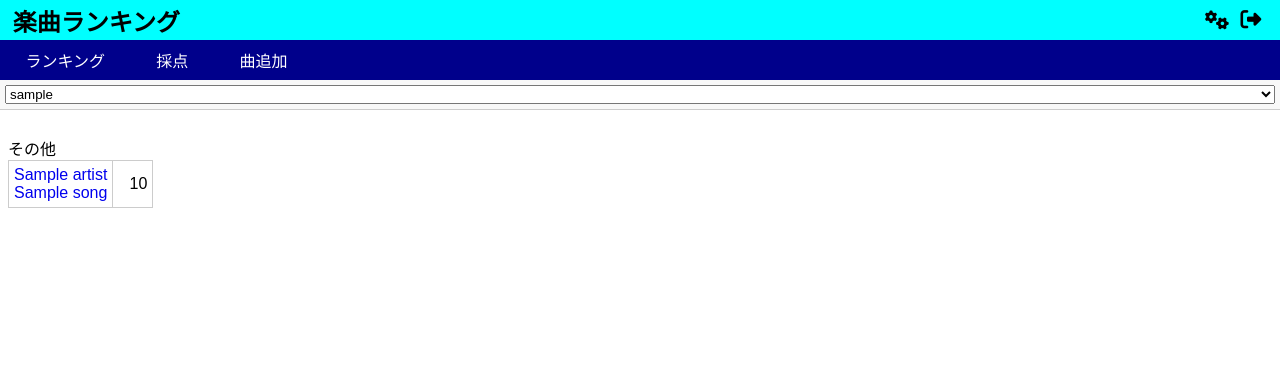
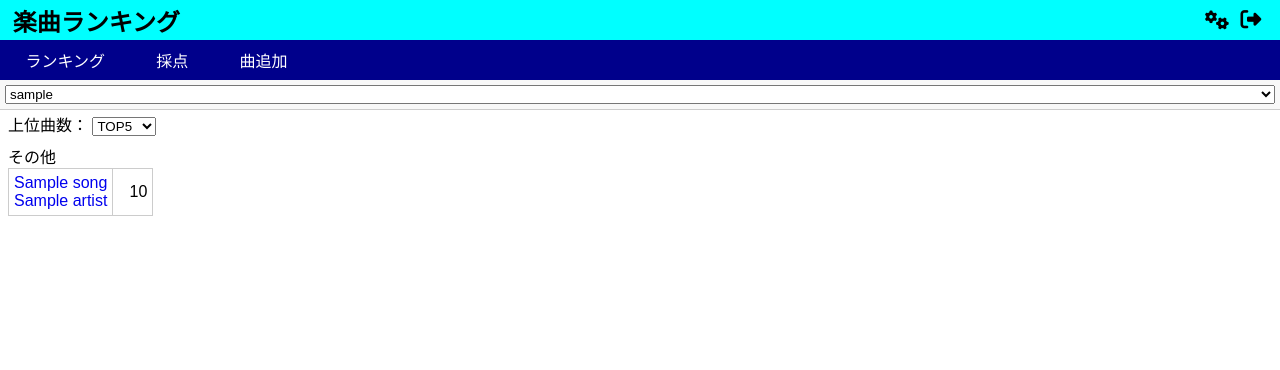
Before and after one commit to sugar191/music, a Django app: page /ranking/ in a window 1280 px wide. Shown: the top 370 px of the page. Run offline with Django 5.2, Linux system fonts and the light colour scheme; a user stored in the database is signed in; tables that the repository leaves empty hold one stand-in row (values such as "Sample post"); parts of the project's set-up code (start-up, migrations or seed data) failed here and were passed over.

Commit message:
表示系変更

```diff
--- a/songs/templates/songs/artist_ranking.html
+++ b/songs/templates/songs/artist_ranking.html
@@ -15,6 +15,14 @@
             </select>
         </form>
     </div>
+    <form method="get" style="margin-top: 3vh">
+        <label for="top_n">上位曲数：</label>
+        <select name="top_n" id="top_n" onchange="this.form.submit()">
+            {% for n in ranking_options %}
+                <option value="{{ n }}" {% if top_n == n %}selected{% endif %}>TOP{{ n }}</option>
+            {% endfor %}
+        </select>
+    </form>
     <div class="artist-grid">
         {% for entry in main_artists %}
         <div class="artist-card">
@@ -46,8 +54,8 @@
                 {% for song in others_songs %}
                 <tr>
                     <td>
+                        <div><a href="https://www.youtube.com/results?search_query={{ song.artist.name|urlencode }}+{{ song.title|urlencode }}" target="_blank" rel="noopener noreferrer">{{ song.title }}</a></div>
                         <div><a href="{% url 'song_list' %}?q={{ song.artist.name }}">{{ song.artist.name }}</a></div>
-                        <div><a href="https://www.youtube.com/results?search_query={{ song.artist.name|urlencode }}+{{ song.title|urlencode }}" target="_blank" rel="noopener noreferrer">{{ song.title }}</a></div>
                     </td>
                     <td class="score-cell">{{ song.user_score }}</td>
                 </tr>
--- a/songs/templates/songs/song_list.html
+++ b/songs/templates/songs/song_list.html
@@ -19,8 +19,8 @@
                 {% for song in page_obj %}
                     <tr>
                         <td>
+                            <div><a href="https://www.youtube.com/results?search_query={{ song.artist.name|urlencode }}+{{ song.title|urlencode }}" target="_blank" rel="noopener noreferrer">{{ song.title }}</a></div>
                             <div><a href="{% url 'song_list' %}?q={{ song.artist.name }}">{{ song.artist.name }}</a></div>
-                            <div><a href="https://www.youtube.com/results?search_query={{ song.artist.name|urlencode }}+{{ song.title|urlencode }}" target="_blank" rel="noopener noreferrer">{{ song.title }}</a></div>
                         </td>
                         <td>
                             {% with form=rating_forms|get_item:song.id %}
--- a/songs/views.py
+++ b/songs/views.py
@@ -12,12 +12,18 @@ from django.db import IntegrityError
 
 
 @login_required
-def artist_ranking_view(request, top_n=5):
+def artist_ranking_view(request):
+    ranking_options = [5, 7, 10]
     selected_user_id = request.GET.get("user")
     if selected_user_id:
         selected_user = get_object_or_404(User, id=selected_user_id)
     else:
         selected_user = request.user
+
+    try:
+        top_n = int(request.GET.get("top_n", 5))
+    except ValueError:
+        top_n = 5  # 不正な値だった場合のフォールバック
 
     rated_artist_ids = (
         Artist.objects.filter(songs__ratings__user=selected_user)
@@ -42,7 +48,7 @@ def artist_ranking_view(request, top_n=5):
         avg_score = songs_with_user_score.aggregate(avg=Avg("user_score"))["avg"] or 0
         count_songs = songs_with_user_score.count()
 
-        if count_songs < 5:
+        if count_songs < top_n:
             others_songs.extend(list(songs_with_user_score[:10]))
         else:
             main_artists.append(
@@ -65,6 +71,7 @@ def artist_ranking_view(request, top_n=5):
             "main_artists": main_artists,
             "others_songs": others_songs,
             "top_n": top_n,
+            "ranking_options": ranking_options,
             "selected_user": selected_user,
             "all_users": User.objects.all().order_by("username"),
         },
--- a/static/css/styles.css
+++ b/static/css/styles.css
@@ -195,8 +195,7 @@ select option {
 .artist-grid {
     display: grid;
     grid-template-columns: repeat(4, 1fr);
-    gap: 0.5rem 0;
-    padding-top: 5vh;
+    gap: 0.5rem;
 }
 
 .artist-card {
```
